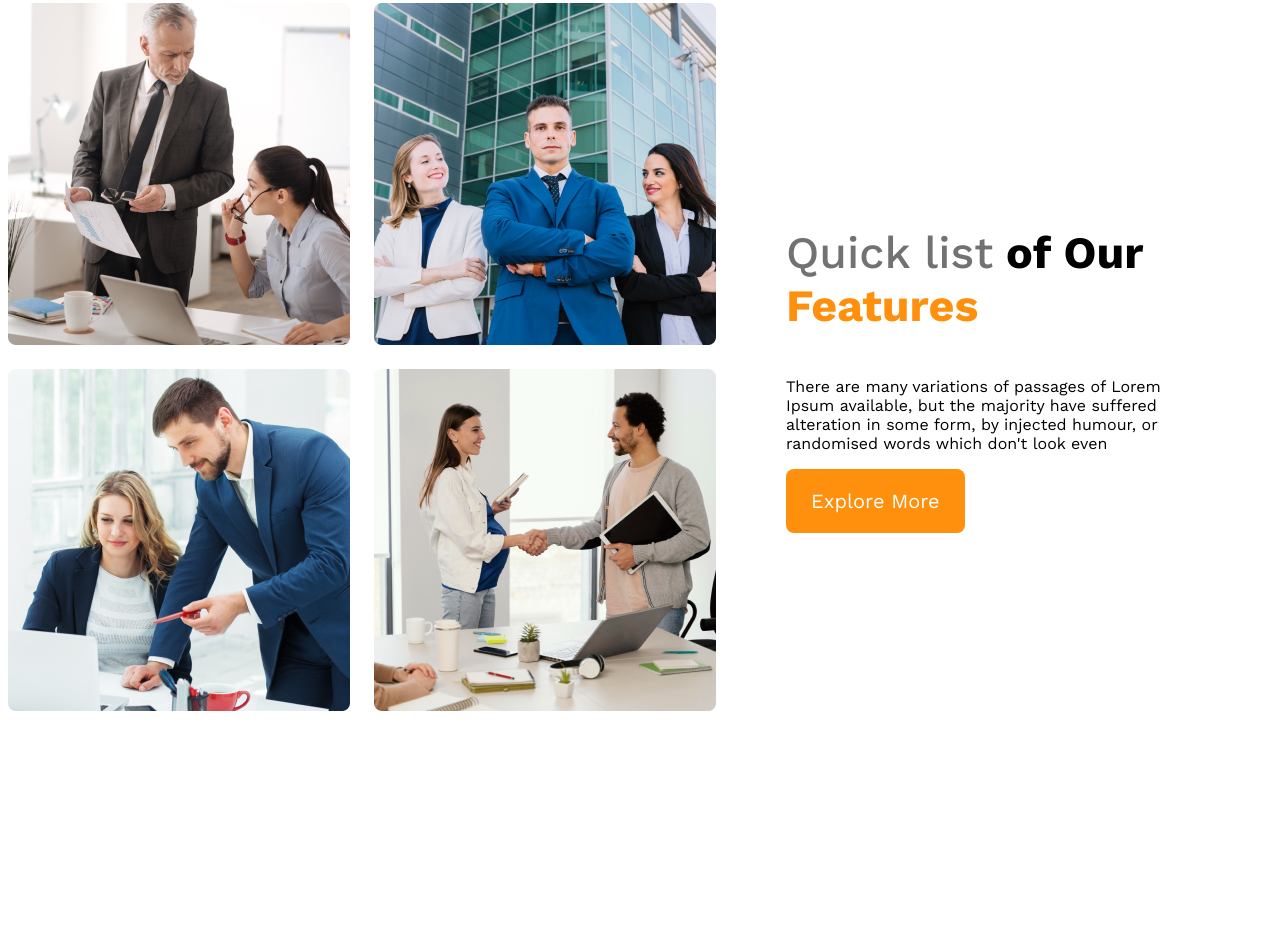
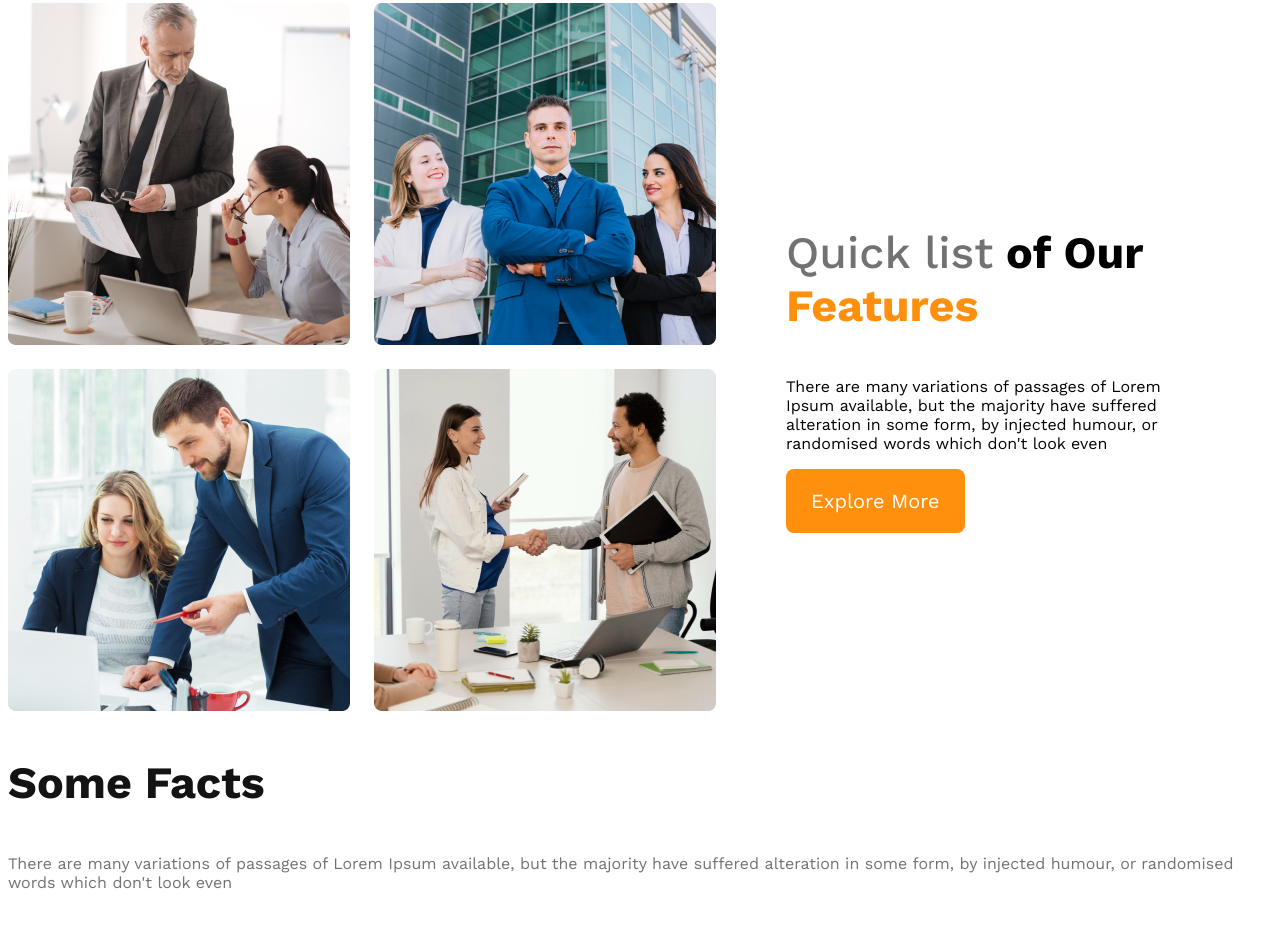
Before and after one commit to monoare/g3-architect-website, a plain HTML site: page index.html in a window 1280 px wide. Shown: the part 1078-2006 px from the top of the page. Before the commit the page ends 1859 px from the top, so only its background shows below. Drawn offline with nearby package versions, Linux system fonts and the light colour scheme.

Commit message:
started shared css

```diff
--- a/index.html
+++ b/index.html
@@ -10,7 +10,7 @@
     <!-- header start -->
     <header>
       <nav>
-        <h3 class="nav-title">G3 Architects</h3>
+        <h3 class="section-title">G3 Architects</h3>
         <ul>
           <li><a href="">Home</a></li>
           <li><a href="">About</a></li>
@@ -54,6 +54,17 @@
           <button class="btn-primary">Explore More</button>
         </div>
       </section>
+      <!-- features section -->
+      <section class="features"></section>
+      <!-- facts section -->
+      <section class="facts">
+        <h3 class="section-title">Some Facts</h3>
+        <p class="text-light-gray">
+          There are many variations of passages of Lorem Ipsum available, but
+          the majority have suffered alteration in some form, by injected
+          humour, or randomised words which don't look even
+        </p>
+      </section>
     </main>
     <footer></footer>
   </body>
--- a/style/architects.css
+++ b/style/architects.css
@@ -20,6 +20,12 @@
   border: 0;
 }
 
+.section-title {
+  font-size: 2.8rem;
+  font-weight: 700;
+  color: #131313;
+}
+
 /* header styles */
 header {
   background: rgba(255, 144, 14, 0.1);
@@ -30,12 +36,6 @@ nav {
   display: flex;
   justify-content: space-between;
   align-items: center;
-}
-
-.nav-title {
-  font-size: 2.8rem;
-  font-weight: 700;
-  color: #131313;
 }
 
 nav > ul {
```
